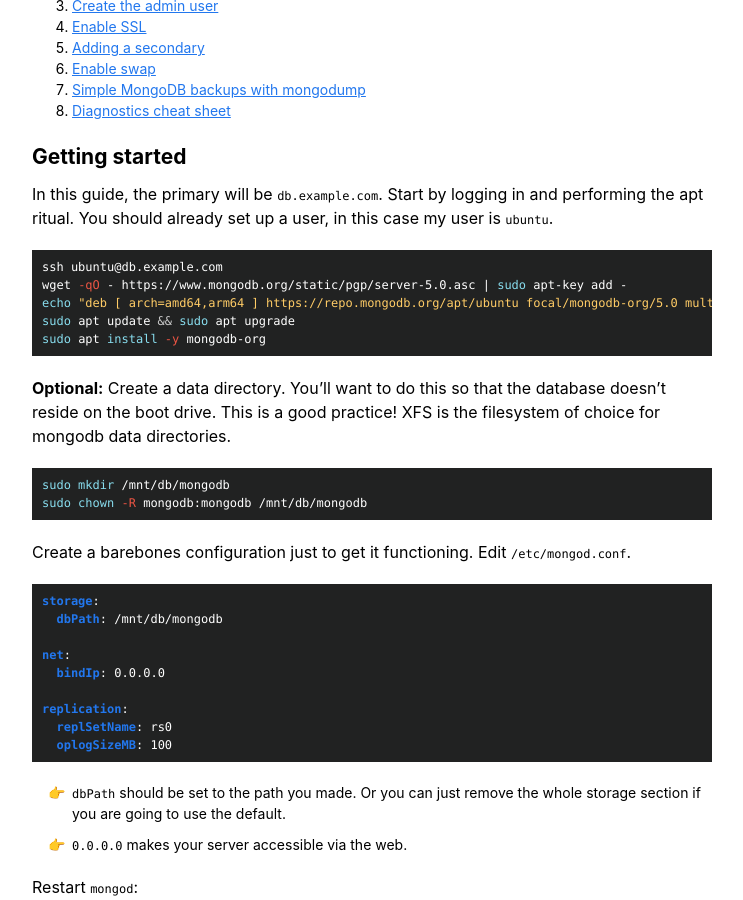
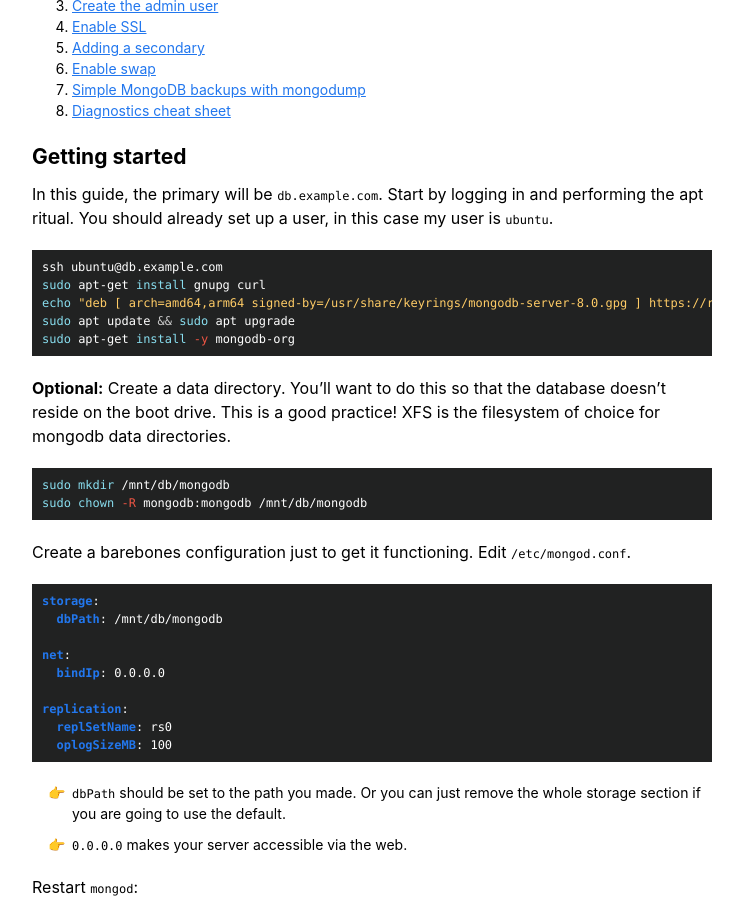
Before and after one commit to jamesloper/blog, a Jekyll site: the page built from _posts/2021-04-05-mongodb-setup-guide-ubuntu-20.md, in a window 1280 px wide and 900 px high, scrolled down 910 px. Shown: the whole window, without its empty margins (78-821 px from the left). Built offline with Jekyll 4.4.1, drawn with Linux system fonts in a browser that asks for light colours.

Commit message:
update mongo

````diff
--- a/_posts/2021-04-05-mongodb-setup-guide-ubuntu-20.md
+++ b/_posts/2021-04-05-mongodb-setup-guide-ubuntu-20.md
@@ -25,10 +25,10 @@
 
 ``` bash
 ssh ubuntu@db.example.com
-wget -qO - https://www.mongodb.org/static/pgp/server-5.0.asc | sudo apt-key add -
-echo "deb [ arch=amd64,arm64 ] https://repo.mongodb.org/apt/ubuntu focal/mongodb-org/5.0 multiverse" | sudo tee /etc/apt/sources.list.d/mongodb-org-5.0.list
+sudo apt-get install gnupg curl
+echo "deb [ arch=amd64,arm64 signed-by=/usr/share/keyrings/mongodb-server-8.0.gpg ] https://repo.mongodb.org/apt/ubuntu noble/mongodb-org/8.0 multiverse" | sudo tee /etc/apt/sources.list.d/mongodb-org-8.0.list
 sudo apt update && sudo apt upgrade
-sudo apt install -y mongodb-org
+sudo apt-get install -y mongodb-org
 ```
 
 **Optional:** Create a data directory. You'll want to do this so that the database doesn't reside on the boot drive. This is a good practice! XFS is the filesystem of choice for mongodb data directories.
````
